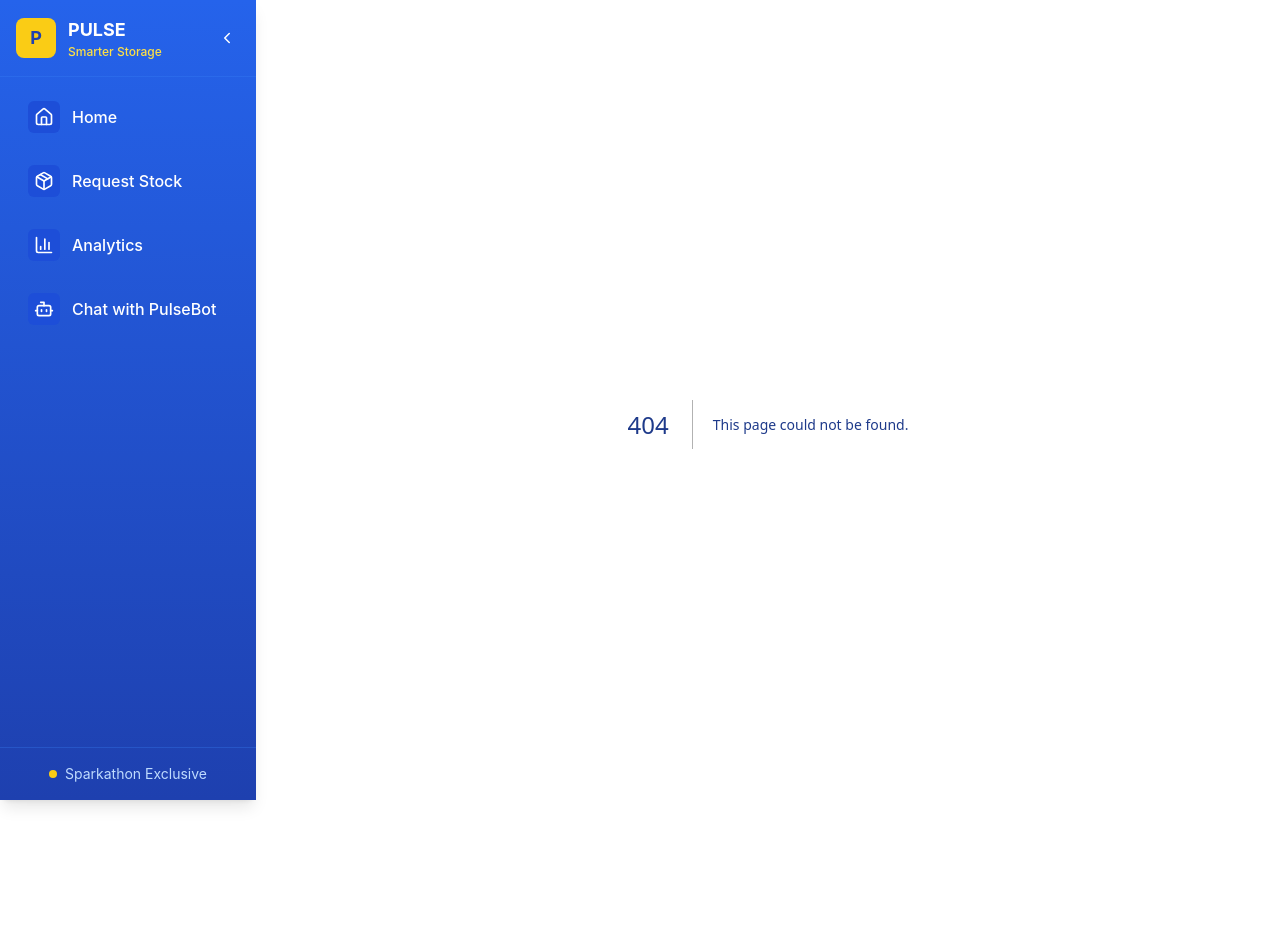
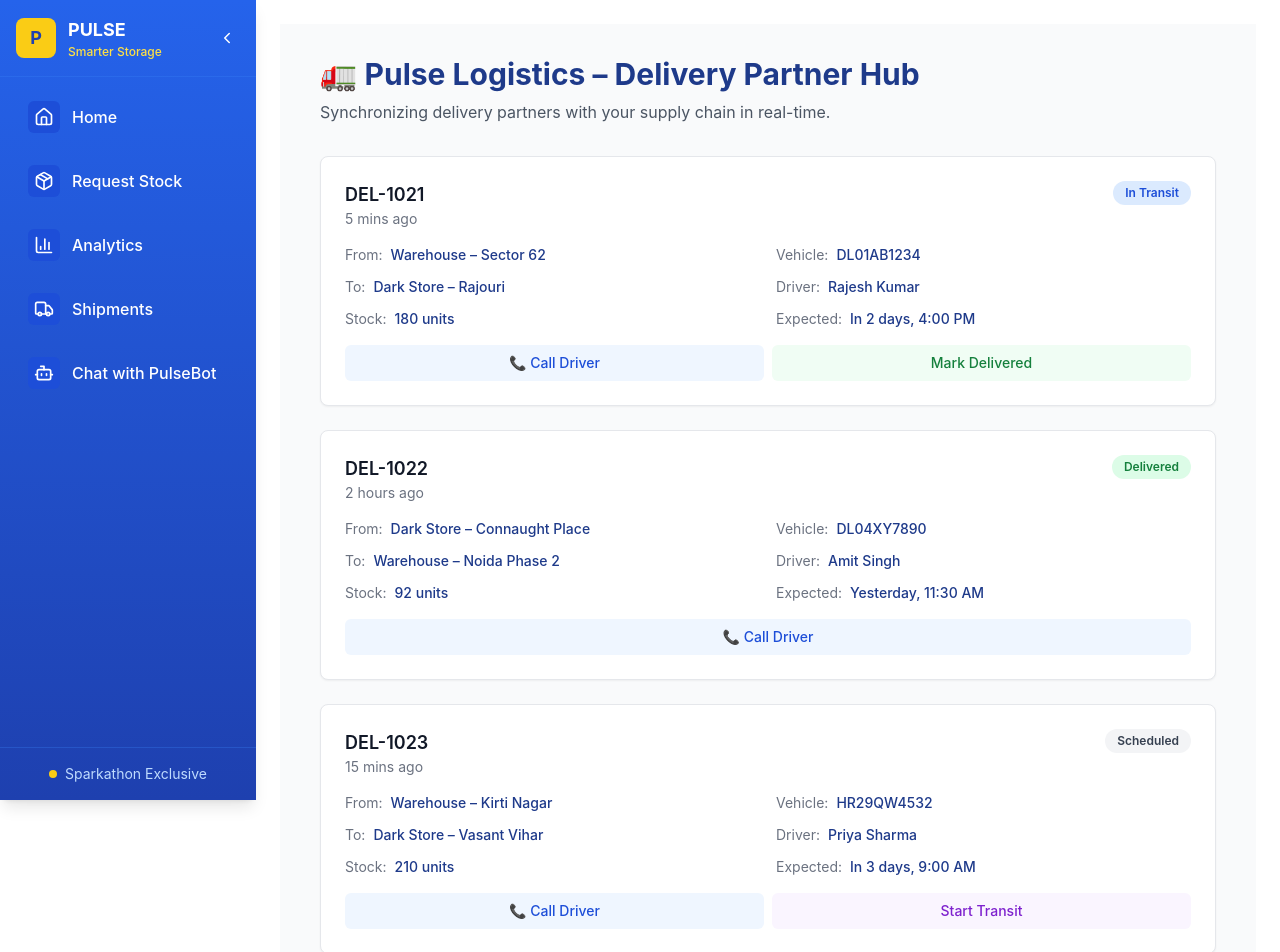
Before and after one commit to Walmart-Winner/frontend, a Next.js app: page /shipments in a window 1280 px wide. Before the commit this address had no page. Shown: the top 952 px of the page. Before the commit the page ends 848 px from the top, so only its background shows below. Built offline with nearby package versions, Linux system fonts and the light colour scheme.

Commit message:
Shipments added

```diff
--- /dev/null
+++ b/app/shipments/page.tsx
@@ -0,0 +1,206 @@
+'use client';
+import { useState } from 'react';
+
+export default function DeliveryPartnerDashboard() {
+  const [deliveries, setDeliveries] = useState([
+    {
+      id: 'DEL-1021',
+      from: 'Warehouse – Sector 62',
+      to: 'Dark Store – Rajouri',
+      stockSize: '180 units',
+      vehicle: 'DL01AB1234',
+      expectedArrival: 'In 2 days, 4:00 PM',
+      actualArrival: 'Pending',
+      status: 'In Transit',
+      driver: 'Rajesh Kumar',
+      phone: '+91-9876543210',
+      lastUpdate: '5 mins ago'
+    },
+    {
+      id: 'DEL-1022',
+      from: 'Dark Store – Connaught Place',
+      to: 'Warehouse – Noida Phase 2',
+      stockSize: '92 units',
+      vehicle: 'DL04XY7890',
+      expectedArrival: 'Yesterday, 11:30 AM',
+      actualArrival: 'Yesterday, 11:35 AM',
+      status: 'Delivered',
+      driver: 'Amit Singh',
+      phone: '+91-9123456789',
+      lastUpdate: '2 hours ago'
+    },
+    {
+      id: 'DEL-1023',
+      from: 'Warehouse – Kirti Nagar',
+      to: 'Dark Store – Vasant Vihar',
+      stockSize: '210 units',
+      vehicle: 'HR29QW4532',
+      expectedArrival: 'In 3 days, 9:00 AM',
+      actualArrival: 'Pending',
+      status: 'Scheduled',
+      driver: 'Priya Sharma',
+      phone: '+91-9988776655',
+      lastUpdate: '15 mins ago'
+    },
+    {
+      id: 'DEL-1024',
+      from: 'Dark Store – Karol Bagh',
+      to: 'Warehouse – Ghaziabad',
+      stockSize: '156 units',
+      vehicle: 'UP16CD9876',
+      expectedArrival: 'Tomorrow, 2:30 PM',
+      actualArrival: 'Pending',
+      status: 'Delayed',
+      driver: 'Mohammed Ali',
+      phone: '+91-9555444333',
+      lastUpdate: '30 mins ago'
+    },
+    {
+      id: 'DEL-1025',
+      from: 'Warehouse – Rohini',
+      to: 'Dark Store – Dwarka',
+      stockSize: '87 units',
+      vehicle: 'DL02EF5432',
+      expectedArrival: 'Today, 6:00 PM',
+      actualArrival: 'Pending',
+      status: 'Loading',
+      driver: 'Suresh Yadav',
+      phone: '+91-9777888999',
+      lastUpdate: '10 mins ago'
+    }
+  ]);
+
+  const updateStatus = (deliveryId: string, newStatus: string) => {
+    setDeliveries(prev =>
+      prev.map(delivery =>
+        delivery.id === deliveryId
+          ? { ...delivery, status: newStatus, lastUpdate: 'Just now' }
+          : delivery
+      )
+    );
+  };
+
+  const statusBadge = (status: string) => {
+    let style = '';
+    switch (status) {
+      case 'Delivered':
+        style = 'bg-green-100 text-green-700';
+        break;
+      case 'In Transit':
+        style = 'bg-blue-100 text-blue-700';
+        break;
+      case 'Scheduled':
+        style = 'bg-gray-100 text-gray-700';
+        break;
+      case 'Delayed':
+        style = 'bg-red-100 text-red-700';
+        break;
+      case 'Loading':
+        style = 'bg-purple-100 text-purple-700';
+        break;
+      default:
+        style = 'bg-gray-100 text-gray-700';
+    }
+    return (
+      <span className={`px-3 py-1 rounded-full text-xs font-semibold ${style}`}>
+        {status}
+      </span>
+    );
+  };
+
+  return (
+    <div className="min-h-screen bg-gray-50 px-6 py-8">
+      <div className="max-w-4xl mx-auto">
+        <header className="mb-8">
+          <h1 className="text-3xl font-bold text-blue-80000">🚛 Pulse Logistics – Delivery Partner Hub</h1>
+          <p className="text-gray-600 mt-2">Synchronizing delivery partners with your supply chain in real-time.</p>
+        </header>
+
+        <div className="space-y-6">
+          {deliveries.map((delivery) => (
+            <div key={delivery.id} className="bg-white rounded-lg shadow-sm border p-6 hover:shadow-md transition-shadow">
+              <div className="flex justify-between items-start mb-4">
+                <div>
+                  <h3 className="text-lg font-semibold text-gray-900">{delivery.id}</h3>
+                  <p className="text-sm text-gray-500">{delivery.lastUpdate}</p>
+                </div>
+                {statusBadge(delivery.status)}
+              </div>
+
+              <div className="grid grid-cols-1 md:grid-cols-2 gap-4 mb-4">
+                <div className="space-y-3">
+                  <div className="text-sm">
+                    <span className="text-gray-500">From:</span>
+                    <span className="ml-2 font-medium">{delivery.from}</span>
+                  </div>
+                  <div className="text-sm">
+                    <span className="text-gray-500">To:</span>
+                    <span className="ml-2 font-medium">{delivery.to}</span>
+                  </div>
+                  <div className="text-sm">
+                    <span className="text-gray-500">Stock:</span>
+                    <span className="ml-2 font-medium">{delivery.stockSize}</span>
+                  </div>
+                </div>
+                <div className="space-y-3">
+                  <div className="text-sm">
+                    <span className="text-gray-500">Vehicle:</span>
+                    <span className="ml-2 font-medium">{delivery.vehicle}</span>
+                  </div>
+                  <div className="text-sm">
+                    <span className="text-gray-500">Driver:</span>
+                    <span className="ml-2 font-medium">{delivery.driver}</span>
+                  </div>
+                  <div className="text-sm">
+                    <span className="text-gray-500">Expected:</span>
+                    <span className="ml-2 font-medium">{delivery.expectedArrival}</span>
+                  </div>
+                </div>
+              </div>
+
+              <div className="flex gap-2">
+                <button
+                  onClick={() => window.open(`tel:${delivery.phone}`, '_self')}
+                  className="flex-1 px-4 py-2 bg-blue-50 text-blue-700 rounded-md text-sm font-medium hover:bg-blue-100 transition-colors"
+                >
+                  📞 Call Driver
+                </button>
+                {delivery.status === 'In Transit' && (
+                  <button
+                    onClick={() => updateStatus(delivery.id, 'Delivered')}
+                    className="flex-1 px-4 py-2 bg-green-50 text-green-700 rounded-md text-sm font-medium hover:bg-green-100 transition-colors"
+                  >
+                    Mark Delivered
+                  </button>
+                )}
+                {delivery.status === 'Scheduled' && (
+                  <button
+                    onClick={() => updateStatus(delivery.id, 'In Transit')}
+                    className="flex-1 px-4 py-2 bg-purple-50 text-purple-700 rounded-md text-sm font-medium hover:bg-purple-100 transition-colors"
+                  >
+                    Start Transit
+                  </button>
+                )}
+                {delivery.status === 'Loading' && (
+                  <button
+                    onClick={() => updateStatus(delivery.id, 'In Transit')}
+                    className="flex-1 px-4 py-2 bg-orange-50 text-orange-700 rounded-md text-sm font-medium hover:bg-orange-100 transition-colors"
+                  >
+                    Start Transit
+                  </button>
+                )}
+              </div>
+            </div>
+          ))}
+        </div>
+
+        <div className="mt-8 bg-yellow-50 border-l-4 border-yellow-400 p-4 rounded-lg">
+          <p className="font-medium text-yellow-900">⚠️ Important</p>
+          <p className="text-sm text-yellow-800 mt-1">
+            Update delivery status within 30 minutes for accurate tracking.
+          </p>
+        </div>
+      </div>
+    </div>
+  );
+}
--- a/components/Sidebar.tsx
+++ b/components/Sidebar.tsx
@@ -5,7 +5,7 @@ import { useState } from 'react';
 import {
   Home,
   Package,
-  MapPin,
+  Truck,
   BarChart3,
   ChevronLeft,
   ChevronRight,
@@ -19,6 +19,7 @@ export default function Sidebar() {
     { name: 'Home', href: '/', icon: <Home className="w-5 h-5" /> },
     { name: 'Request Stock', href: '/request', icon: <Package className="w-5 h-5" /> },
     { name: 'Analytics', href: '/analytics', icon: <BarChart3 className="w-5 h-5" /> },
+    { name: 'Shipments', href: '/shipments', icon: <Truck className="w-5 h-5" /> },
     { name: 'Chat with PulseBot', href: '/aiModel', icon: <Bot className="w-5 h-5" /> }
   ];
 
```
